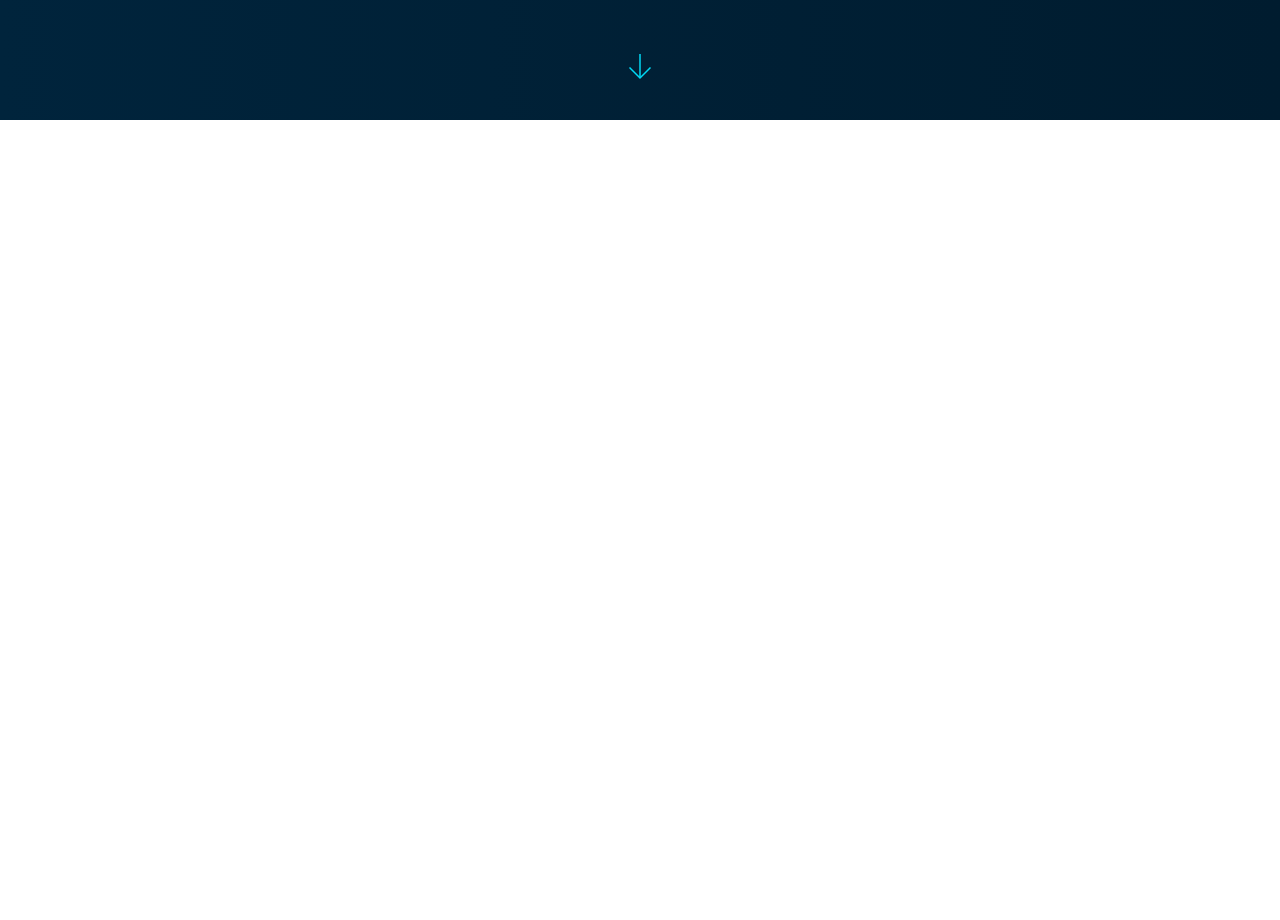
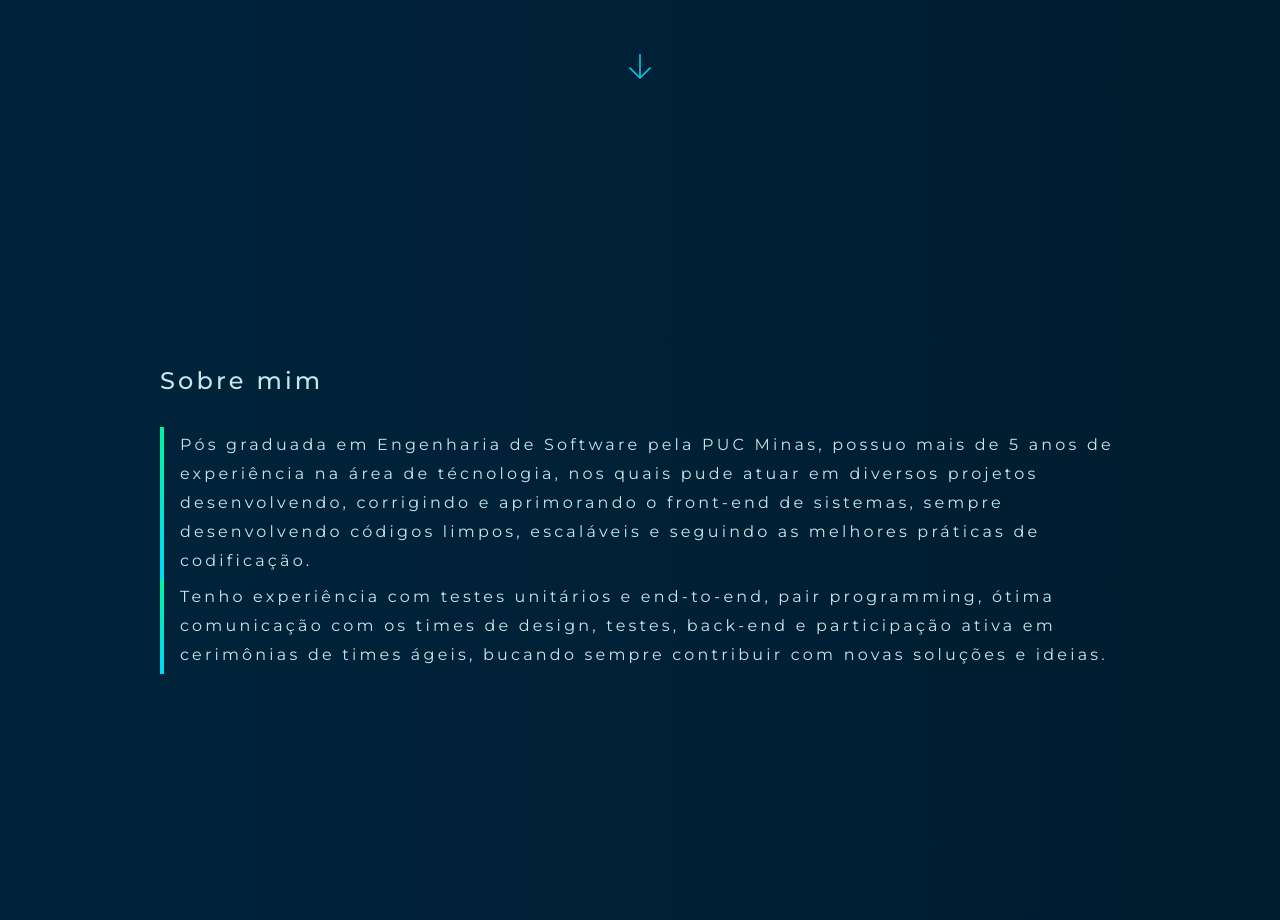
Before and after one commit to nathaliaassis/my-site, a React (Vite) app: page / in a window 1280 px wide. Shown: the part 680-1600 px from the top of the page. Before the commit the page ends 800 px from the top, so only its background shows below. Built offline with nearby package versions, Linux system fonts and the light colour scheme.

Commit message:
feat: about section

```diff
--- a/src/components/section/section.styled.ts
+++ b/src/components/section/section.styled.ts
@@ -7,6 +7,7 @@ export const Container = styled("section", {
   justifyContent: "center",
   flex: 1,
   width: "100%",
+  minHeight: "100vh",
   height: "100vh",
   padding: "8rem 2rem",
 
--- a/src/pages/home/home.tsx
+++ b/src/pages/home/home.tsx
@@ -9,9 +9,9 @@ function HomePage() {
     <>
       <Header />
       <Main />
-      {/* <About />
-      <Technologies />
-      <Experiences /> */}
+      <About />
+      {/*  <Technologies /> */}
+      {/* <Experiences />  */}
     </>
   );
 }
--- a/src/pages/home/sections/about/about.section.tsx
+++ b/src/pages/home/sections/about/about.section.tsx
@@ -1,4 +1,4 @@
-import Section from "../../section/section.component";
+import Section from "@/components/section/section.component";
 
 function About() {
   return (
@@ -8,10 +8,13 @@ function About() {
         anos de experiência na área de técnologia, nos quais pude atuar em
         diversos projetos desenvolvendo, corrigindo e aprimorando o front-end de
         sistemas, sempre desenvolvendo códigos limpos, escaláveis e seguindo as
-        melhores práticas de codificação. Tenho experiência com testes
-        unitários, testes end-to-end, pair programming, ótima comunicação com os
-        times de design, testes, back-end e participação ativa em cerimônias de
-        times ágeis, bucando sempre contribuir com novas soluções e ideias.
+        melhores práticas de codificação.
+      </p>
+      <p>
+        Tenho experiência com testes unitários e end-to-end, pair programming,
+        ótima comunicação com os times de design, testes, back-end e
+        participação ativa em cerimônias de times ágeis, bucando sempre
+        contribuir com novas soluções e ideias.
       </p>
     </Section>
   );
--- a/src/pages/home/sections/main/main.section.tsx
+++ b/src/pages/home/sections/main/main.section.tsx
@@ -14,7 +14,7 @@ function Main() {
             experiência com desenvolvimento front-end
           </Text>
         </div>
-        {/* <div></div> */}
+        {/*TODO: photo here? <div></div> */}
       </Container>
       <ArrowLink to="#about" smooth>
         <ArrowDown />
```
